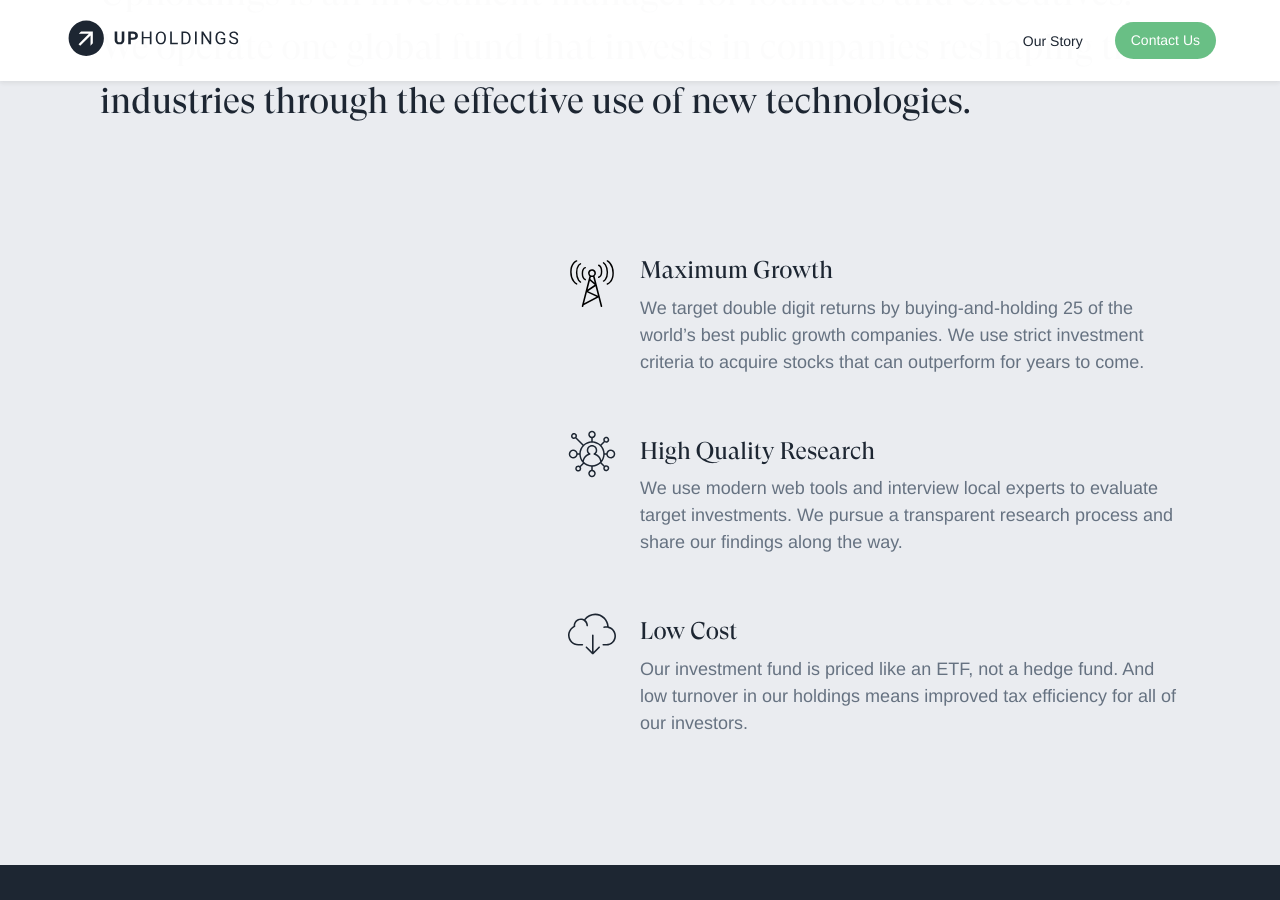
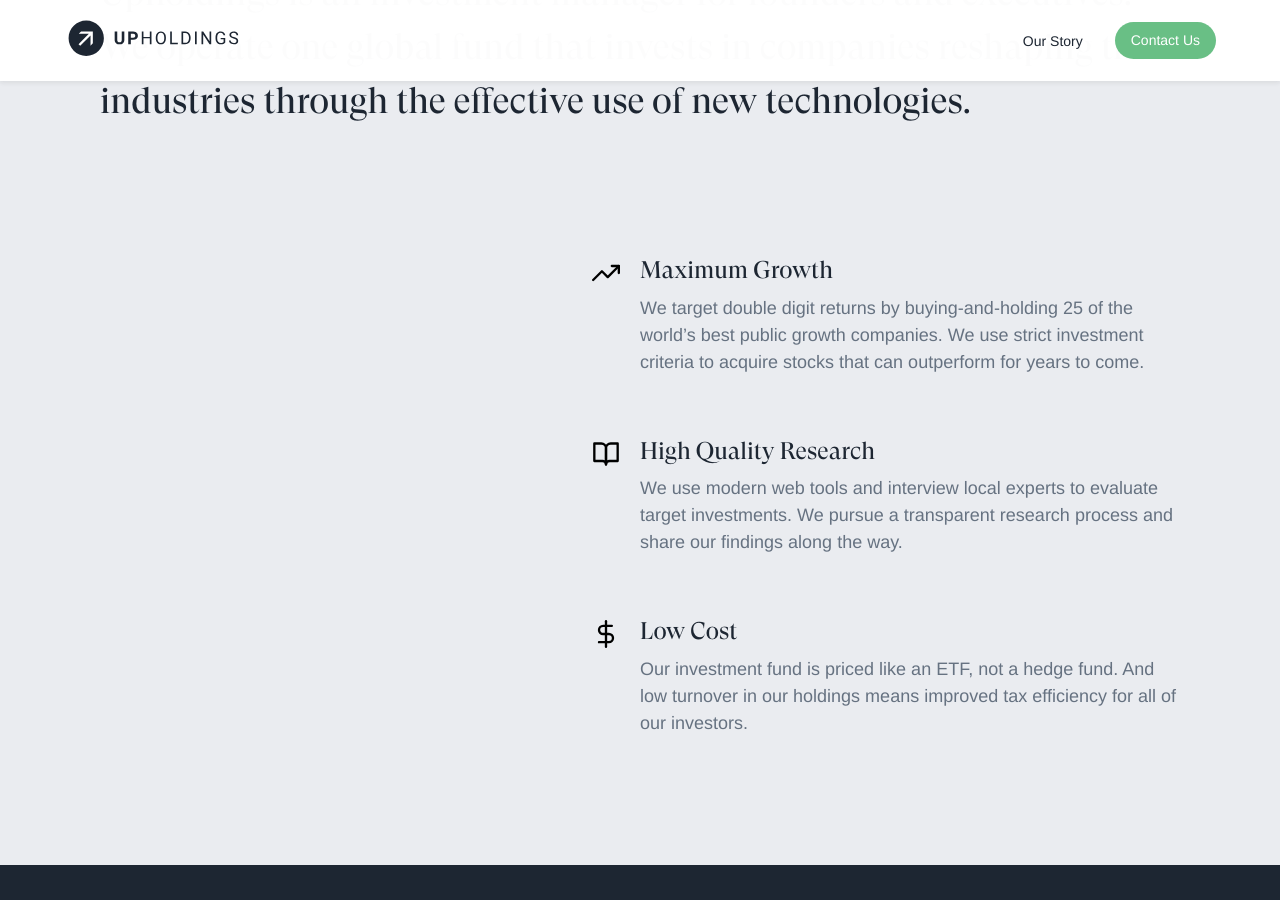
Before and after one commit to willanderson/Upholdings, a Jekyll site: the page built from index.md, in a window 1280 px wide and 900 px high, scrolled down 1011 px. Built offline with Jekyll 4.4.1, drawn with Linux system fonts in a browser that asks for light colours; nearby versions of some CDN libraries; some web fonts are replaced.

Commit message:
Removing

```diff
--- a/_layouts/homepage.html
+++ b/_layouts/homepage.html
@@ -27,21 +27,21 @@ layout: default
   <div class="mt6-l mt5 w-100 col center">
       <div data-aos="fade-up" class="mb5-m mb5-l mb4 w-100 flex justify-end-ns flex-start">
         <div class="w-50-l w-100 flex flex-column items-start justify-center icon-hold">
-          <img class="db dn-l mv2" src="assets/icon0.svg" />
+          <img class="db dn-l mv2" src="assets/trending-up.svg" />
           <div class="header super mb2 f3 icon0">{{ page.differenceA_h3 }}</div>
           <div class="fontsize18 lh-copy off-black measure">{{ page.differenceA_p }}</div>
         </div>
       </div>
       <div data-aos="fade-up" class="mb5-m mb5-l mb4 w-100 flex justify-end-ns">
         <div class="w-50-l w-100 flex flex-column items-start justify-center icon-hold">
-          <img class="db dn-l mv2" src="assets/icon1.svg" />
+          <img class="db dn-l mv2" src="assets/book-open.svg" />
           <div class="header super mb2 f3 icon1 ">{{ page.differenceB_h3 }}</div>
           <div class="fontsize18 lh-copy off-black measure">{{ page.differenceB_p }}</div>
         </div>
       </div>
       <div data-aos="fade-up" class="mb5-m mb5-l mb4 w-100 flex justify-end-ns">
         <div class="w-50-l w-100 flex flex-column items-start justify-center icon-hold">
-          <img class="db dn-l mv2" src="assets/icon2.svg" />
+          <img class="db dn-l mv2" src="assets/dollar-sign.svg" />
           <div class="header super mb2 f3 icon2">{{ page.differenceC_h3 }}</div>
           <div class="fontsize18 lh-copy off-black measure">{{ page.differenceC_p }}</div>
         </div>
--- a/css/style.css
+++ b/css/style.css
@@ -250,38 +250,36 @@ ul {
 
 .icon0:before {
   content: ' ';
-  width: 48px;
-  height: 48px;
+  width: 28px;
+  height: 28px;
   display: block;
-  background-image: url('../assets/icon0.svg');
-  background-size: 48px 48px;
+  background-image: url('../assets/trending-up.svg');
+  background-size: 28px 28px;
   position: absolute;
-  left: -72px;
+  left: -48px;
   top: 0;
 }
 
 .icon1:before {
   content: ' ';
-  width: 48px;
-  height: 48px;
+  width: 28px;
+  height: 28px;
   display: block;
-  background-image: url('../assets/icon1.svg');
-  background-size: 48px 48px;
+  background-image: url('../assets/book-open.svg');
+  background-size: 28px 28px;
   position: absolute;
-  left: -72px;
-  top: -10px;
+  left: -48px;
 }
 
 .icon2:before {
   content: ' ';
-  width: 48px;
-  height: 48px;
+  width: 28px;
+  height: 28px;
   display: block;
-  background-image: url('../assets/icon2.svg');
-  background-size: 48px 48px;
+  background-image: url('../assets/dollar-sign.svg');
+  background-size: 28px 28px;
   position: absolute;
-  left: -72px;
-  top: -10px;
+  left: -48px;
 }
 
 @media screen and (max-width: 60em) {
```
Also changed, not shown: assets/book-open.svg (added), assets/dollar-sign.svg (added), assets/trending-up.svg (added), 7 other files.
